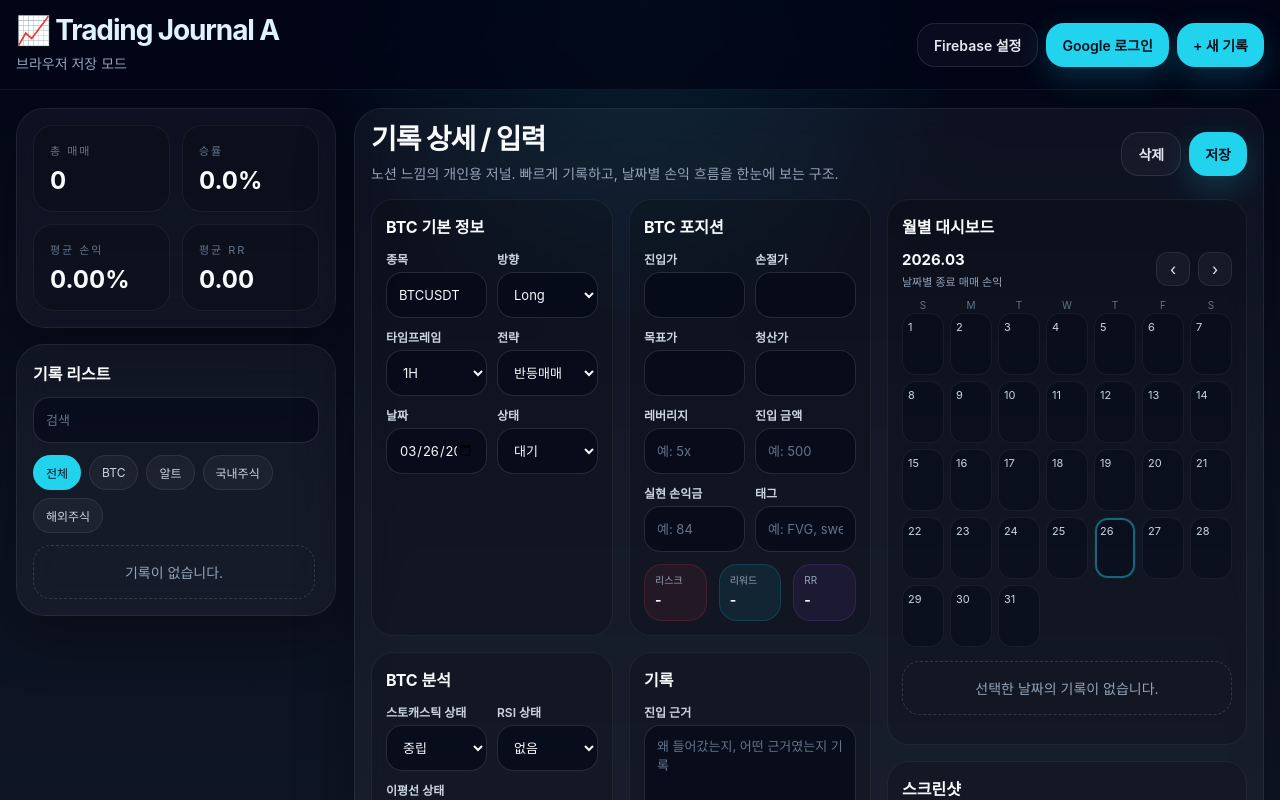
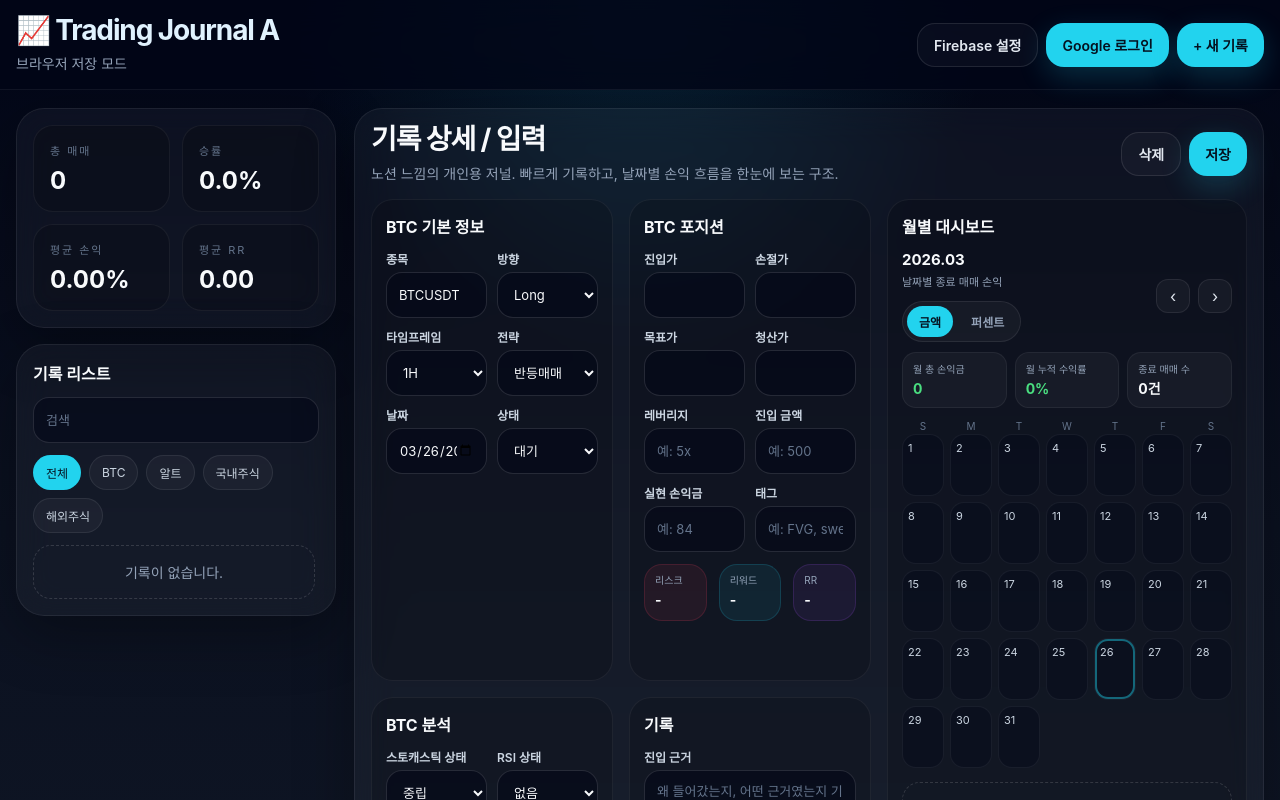
Before and after one commit to jmgboss1-try/trading-journal, a React (Vite) app: page / in a window 1280 px wide. Shown: the top 800 px of the page. Built offline with nearby package versions, Linux system fonts and the light colour scheme.

Commit message:
Update App.jsx
ㅇㅇ

```diff
--- a/src/App.jsx
+++ b/src/App.jsx
@@ -320,7 +320,7 @@ function ListItem({ entry, selected, onClick }) {
   );
 }
 
-function CalendarGrid({ cells, selectedDate, onSelectDate }) {
+function CalendarGrid({ cells, selectedDate, onSelectDate, viewMode }) {
   const weekDays = ["S", "M", "T", "W", "T", "F", "S"];
 
   return (
@@ -338,8 +338,17 @@ function CalendarGrid({ cells, selectedDate, onSelectDate }) {
           return (
             <button key={cell.key} type="button" onClick={() => onSelectDate(cell.key)} className={`calendar-cell ${tone} ${selected}`}>
               <div className="calendar-day">{cell.day}</div>
-              <div className="calendar-amount">{formatMoney(cell.amount)}</div>
-              <div className="calendar-pnl">{formatCalendarPercent(cell.percent)}</div>
+              {viewMode === "amount" ? (
+                <>
+                  <div className="calendar-amount">{formatMoney(cell.amount)}</div>
+                  <div className="calendar-pnl">{formatCalendarPercent(cell.percent)}</div>
+                </>
+              ) : (
+                <>
+                  <div className="calendar-amount">{formatCalendarPercent(cell.percent)}</div>
+                  <div className="calendar-pnl">{formatMoney(cell.amount)}</div>
+                </>
+              )}
             </button>
           );
         })}
@@ -370,12 +379,31 @@ export default function App() {
   const [calendarYear, setCalendarYear] = useState(now.getFullYear());
   const [calendarMonth, setCalendarMonth] = useState(now.getMonth());
   const [selectedDate, setSelectedDate] = useState(getToday());
+  const [calendarViewMode, setCalendarViewMode] = useState("amount");
 
   const calendarCells = useMemo(() => buildMonthlyCalendarData(entries, calendarYear, calendarMonth), [entries, calendarYear, calendarMonth]);
   const selectedDateEntries = useMemo(
     () => entries.filter((entry) => entry.date === selectedDate).sort((a, b) => (b.updatedAt || 0) - (a.updatedAt || 0)),
     [entries, selectedDate]
   );
+
+  const monthlySummary = useMemo(() => {
+    const monthPrefix = `${calendarYear}-${String(calendarMonth + 1).padStart(2, "0")}-`;
+    const monthEntries = entries.filter((entry) => entry.status === "종료" && String(entry.date || "").startsWith(monthPrefix));
+    const totalAmount = monthEntries.reduce((sum, entry) => {
+      const num = Number(entry.realizedPnlAmount);
+      return sum + (Number.isFinite(num) ? num : 0);
+    }, 0);
+    const totalPercent = monthEntries.reduce((sum, entry) => {
+      const num = Number(entry.pnl);
+      return sum + (Number.isFinite(num) ? num : 0);
+    }, 0);
+    return {
+      count: monthEntries.length,
+      totalAmount,
+      totalPercent,
+    };
+  }, [entries, calendarYear, calendarMonth]);
 
   const filteredEntries = useMemo(() => {
     const q = queryStringNormalize(queryText);
@@ -835,6 +863,53 @@ export default function App() {
         .calendar-month { font-size: 15px; font-weight: 700; color: #f8fafc; }
         .calendar-sub { font-size: 11px; color: #94a3b8; }
         .calendar-nav { display: flex; gap: 8px; }
+        .toggle-group {
+          display: inline-flex;
+          gap: 6px;
+          padding: 4px;
+          border-radius: 999px;
+          border: 1px solid rgba(255,255,255,0.08);
+          background: rgba(255,255,255,0.04);
+          margin-top: 8px;
+        }
+        .toggle-chip {
+          border: 0;
+          background: transparent;
+          color: #94a3b8;
+          padding: 7px 12px;
+          border-radius: 999px;
+          font-size: 12px;
+          font-weight: 700;
+          cursor: pointer;
+        }
+        .toggle-chip-active {
+          background: #22d3ee;
+          color: #04111f;
+        }
+        .month-summary {
+          display: grid;
+          grid-template-columns: repeat(3, minmax(0, 1fr));
+          gap: 8px;
+          margin: 10px 0 12px;
+        }
+        .month-box {
+          border-radius: 14px;
+          border: 1px solid rgba(255,255,255,0.06);
+          background: rgba(255,255,255,0.04);
+          padding: 10px;
+        }
+        .month-box-label {
+          font-size: 10px;
+          color: #94a3b8;
+          line-height: 1.2;
+        }
+        .month-box-value {
+          margin-top: 6px;
+          font-size: 14px;
+          font-weight: 700;
+          color: #f8fafc;
+          line-height: 1.15;
+        }
         .icon-btn {
           width: 34px;
           height: 34px;
@@ -1057,6 +1132,10 @@ export default function App() {
                       <div className="calendar-title-wrap">
                         <div className="calendar-month">{`${calendarYear}.${String(calendarMonth + 1).padStart(2, "0")}`}</div>
                         <div className="calendar-sub">날짜별 종료 매매 손익</div>
+                        <div className="toggle-group">
+                          <button type="button" className={`toggle-chip ${calendarViewMode === "amount" ? "toggle-chip-active" : ""}`} onClick={() => setCalendarViewMode("amount")}>금액</button>
+                          <button type="button" className={`toggle-chip ${calendarViewMode === "percent" ? "toggle-chip-active" : ""}`} onClick={() => setCalendarViewMode("percent")}>퍼센트</button>
+                        </div>
                       </div>
                       <div className="calendar-nav">
                         <button type="button" className="icon-btn" onClick={goPrevMonth}>‹</button>
@@ -1064,7 +1143,22 @@ export default function App() {
                       </div>
                     </div>
 
-                    <CalendarGrid cells={calendarCells} selectedDate={selectedDate} onSelectDate={setSelectedDate} />
+                    <div className="month-summary">
+                      <div className="month-box">
+                        <div className="month-box-label">월 총 손익금</div>
+                        <div className={`month-box-value ${monthlySummary.totalAmount >= 0 ? "positive" : "negative"}`}>{monthlySummary.totalAmount ? formatMoney(monthlySummary.totalAmount) : "0"}</div>
+                      </div>
+                      <div className="month-box">
+                        <div className="month-box-label">월 누적 수익률</div>
+                        <div className={`month-box-value ${monthlySummary.totalPercent >= 0 ? "positive" : "negative"}`}>{monthlySummary.totalPercent ? formatCalendarPercent(monthlySummary.totalPercent) : "0%"}</div>
+                      </div>
+                      <div className="month-box">
+                        <div className="month-box-label">종료 매매 수</div>
+                        <div className="month-box-value">{monthlySummary.count}건</div>
+                      </div>
+                    </div>
+
+                    <CalendarGrid cells={calendarCells} selectedDate={selectedDate} onSelectDate={setSelectedDate} viewMode={calendarViewMode} />
 
                     <div className="daily-list">
                       {selectedDateEntries.length === 0 ? (
```
